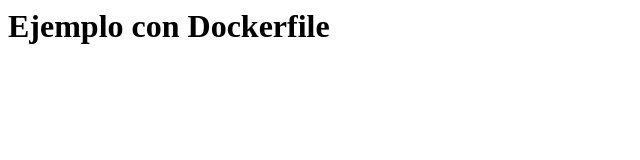
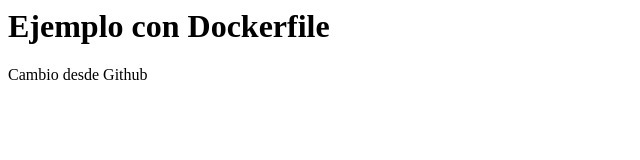
Before and after one commit to iaguirreche/subir-proyecto, a plain HTML site: page index.html in a window 1280 px wide. Shown: the whole page, without its empty margins (0-640 px from the left). Drawn offline with Linux system fonts and the light colour scheme.

Commit message:
Commit cambio en github
Commit cambio en github

```diff
--- a/index.html
+++ b/index.html
@@ -3,5 +3,6 @@
 		<h1>
 			Ejemplo con Dockerfile
 		</h1>
+		<p>Cambio desde Github</p>
 	</body>
 </html>
```
